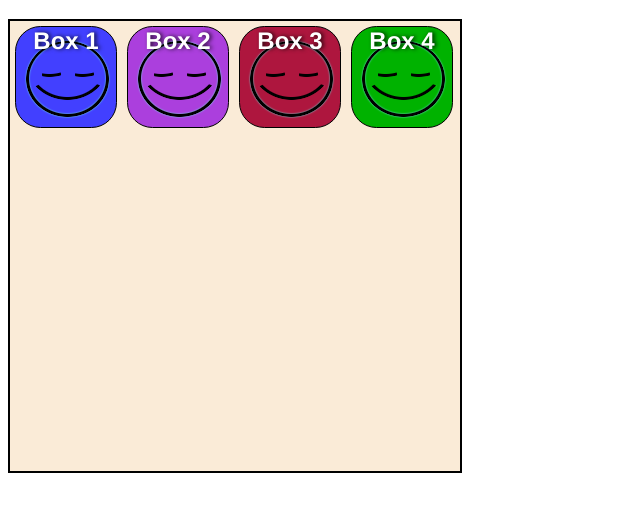
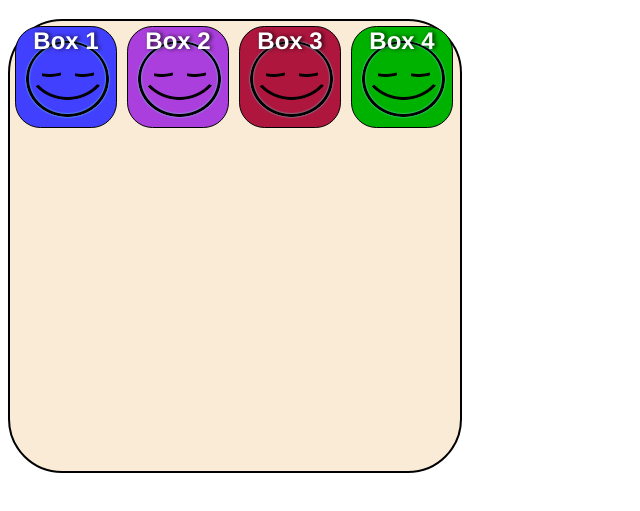
Before and after one commit to O1Wilson/HTML-and-CSS-Projects, a plain HTML site: page Basic_CSS_HTML/Basic_html.html in a window 1280 px wide. Shown: the part 61-572 px from the top of the page, without its empty margins (0-640 px from the left). Drawn offline with Linux system fonts and the light colour scheme.

Commit message:
Update basic_style.css

```diff
--- a/Basic_CSS_HTML/css/basic_style.css
+++ b/Basic_CSS_HTML/css/basic_style.css
@@ -13,7 +13,7 @@ h1 {
 	height: 450px;
 	background-color: #faebd7;
 	border: 2px solid black;
-	border-radius: 54;
+	border-radius: 54px;
 }
 
 .container .squares:nth-child(-n+4) {
@@ -85,6 +85,6 @@ h1 {
 			background-image: url("../images/icons/icons.png");
 	}
 	50% {
-		transform: translateY (300px);
+		transform: translateY(300px);
 	}
 }
```
